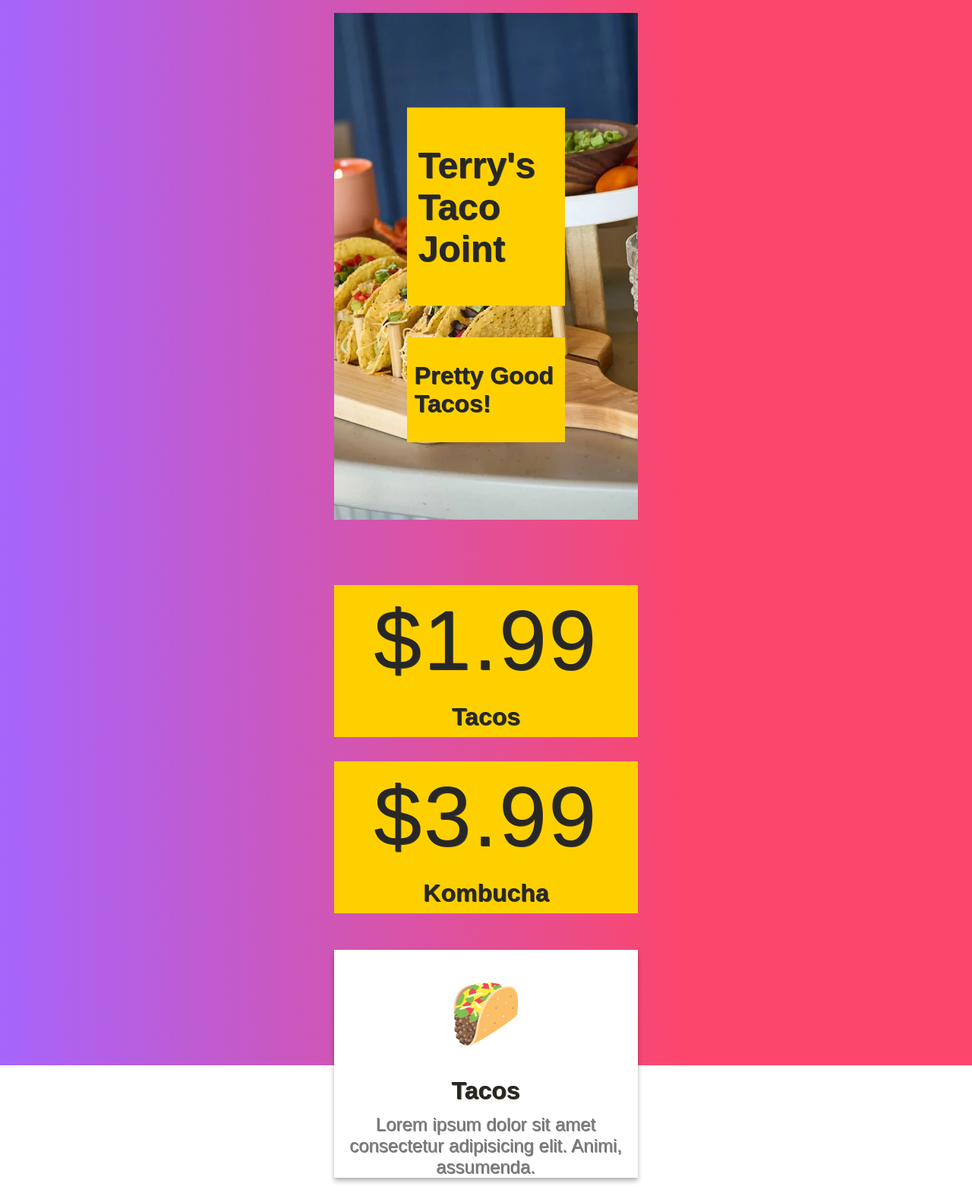
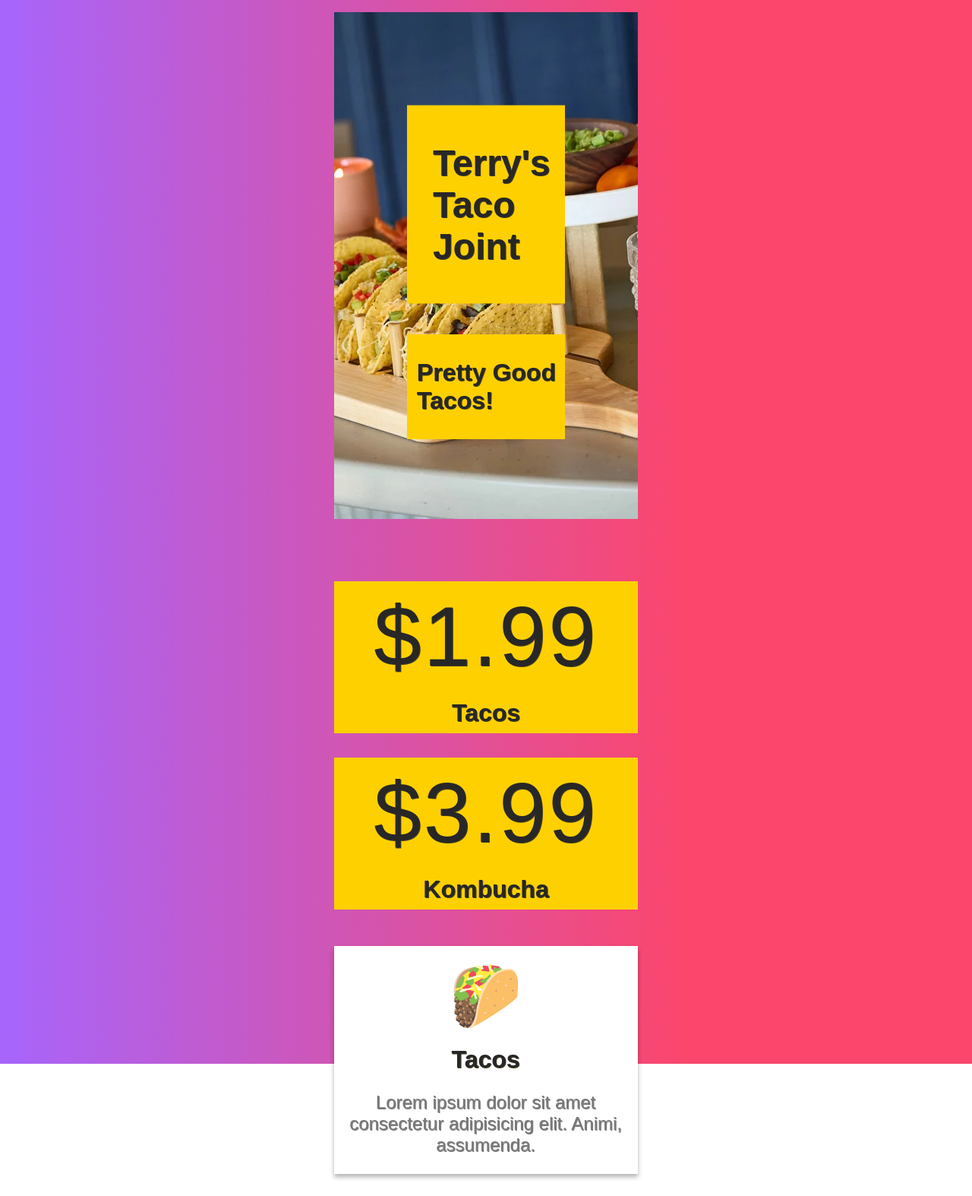
Before and after one commit to EthanTecson/RestaurantApp, a website: page RestaurantApp/index.html in a window 1280 px wide. Shown: the part 280-1854 px from the top of the page at 76% size. Drawn offline with Linux system fonts and the light colour scheme; a web font is replaced by a local one.

Commit message:
some clean up in styles for stuff not needed

```diff
--- a/RestaurantApp/css/index.css
+++ b/RestaurantApp/css/index.css
@@ -37,14 +37,10 @@ body {
 
     .container {
         margin: 0;
-        padding: 1px;
         display: grid;
         height: 105em;
         background: linear-gradient(90deg, rgba(145,63,251,0.804359243697479) 0%, rgba(252,70,107,1) 71%);
         justify-content: center;
-        align-items: center;
-
-        position: relative;
     }
 
     .container img {
@@ -55,6 +51,9 @@ body {
 
     .imageDiv {
         position: relative;
+        display: flex;
+        justify-content: center;
+        align-items: center;
     }
 
     .name {
@@ -64,6 +63,9 @@ body {
         top: 40%;
         left: 50%;
         transform: translate(-50%, -50%);
+        display: flex;
+        justify-content: center;
+        align-items: center;
     }
 
     .name p {
@@ -86,7 +88,7 @@ body {
     .punchLine p {
         font-weight: 800;
         font-size: 2em;
-        margin-left: .3em;
+        margin-left: .4em;
         color:#272727;
         text-shadow: 1px 1px #443c21;
     }
@@ -122,30 +124,22 @@ body {
 
     .featuredItems {
         margin: 2em 0 0 0;
-        position: relative;
         display: flex;
-        justify-content: center;
         align-items: center;
         flex-direction: column;
-
         background-color: white;
         box-shadow: 0px 4px 6px rgba(0, 0, 0, 0.3);
         height: 300px;
         width: 400px;
-
-        padding: 0;
     }
 
     .featuredItems img {
         padding: 0;
         margin: 0;
         width: 100px;
-        display: block;
     }
 
     .featuredItemsTitle {
-        padding: 0;
-
         font-weight: 800;
         font-size: 2em;
         margin: 0;
@@ -154,12 +148,10 @@ body {
     }
 
     .featuredItemsText {
-        padding: 0;
         text-align: center;
 
         font-weight: 500;
         font-size: 1.5em;
-        margin: 0.5em 0 0 0;
         color: #7a7a7a;
         text-shadow: 1px 1px #7a7a7a;
     }
```
